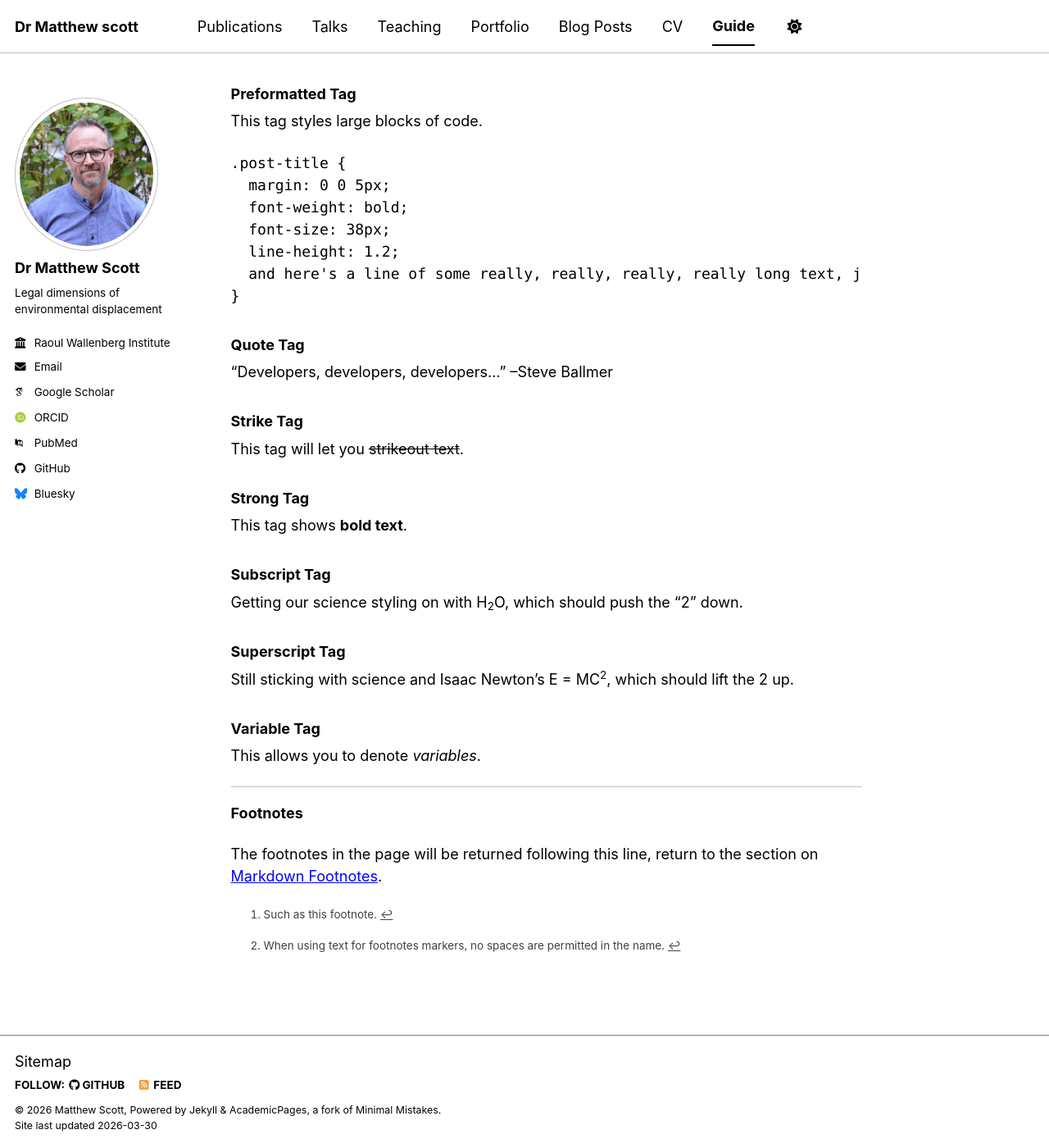
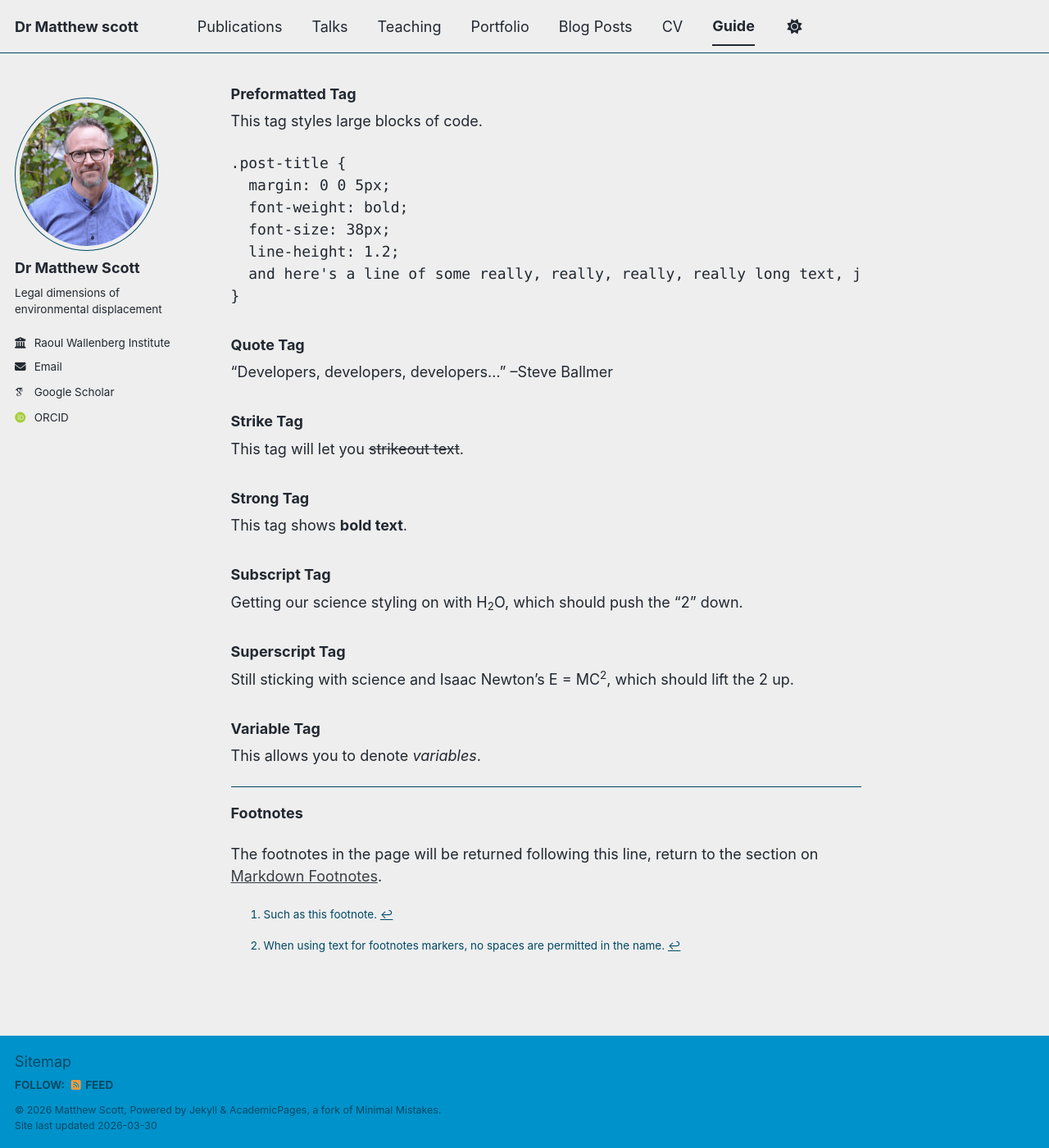
Before and after one commit to MatthewScott111/MatthewScott111.github.io, a Jekyll site: the page built from _pages/markdown.md, in a window 1280 px wide and 1400 px high, scrolled down 10924 px. Shown: the whole window at 82% size. Built offline with Jekyll 4.4.1, drawn with Linux system fonts in a browser that asks for light colours; emoji names are drawn with the system emoji font; some web fonts are replaced; a script bundle is joined from its source files by our own code; library files that are not in the unit come from our copies; some of the changed lines change nothing that is shown.

Commit message:
Update _config.yml

```diff
--- a/_config.yml
+++ b/_config.yml
@@ -8,7 +8,7 @@
 
 # Basic Site Settings
 locale                   : "en-US"
-site_theme               : "contrast" # The available themes options are "default", "air", "sunrise", "mint", "dirt" and "contrast"
+site_theme               : "air" # The available themes options are "default", "air", "sunrise", "mint", "dirt" and "contrast"
 title                    : "Dr Matthew scott"
 title_separator          : "-"
 name                     : &name "Matthew Scott"
@@ -33,53 +33,22 @@ author:
 
   # Academic websites
   academia         : # URL
-  arxiv            : # URL - Update with the correct link to your profile
-  googlescholar    : "https://scholar.google.com/citations?user=PS_CX0AAAAAJ"
+  googlescholar    : "https://scholar.google.com/citations?user=P9WVtL0AAAAJ&hl=en&oi=sra"
   inspire-hep      : # URL
   impactstory      : # URL
-  orcid            : "https://orcid.org/yourorcidurl"
+  orcid            : "https://orcid.org/0000-0001-5869-869X"
   semantic         : # URL
   ssrn             : # URL
-  pubmed           : "https://www.ncbi.nlm.nih.gov/pubmed/?term=john+snow"
   researchgate     : # URL
   scopus           : # URL
   zotero           : # URL
 
 
   # Repositories and software development
-  bitbucket        : # Username - Update with your username on the site
-  codepen          : # Username
-  dribbble         : # Username
-  github           : "academicpages"
-  kaggle           : # Username
-  stackoverflow    : # User number or user number and name (i.e., use "1" or "1/jeff-atwood")
 
   # Social media
-  artstation       : # Username
-  bluesky          : "bsky.app" # Replace this with you Bluesky username
-  facebook         : # Username
-  flickr           : # Username
-  foursquare       : # Username
-  goodreads        : # Username
-  google_plus      : # Username
-  keybase          : # Username
   instagram        : # Username
-  lastfm           : # Username
-  linkedin         : # Username
-  mastodon         : # URL
-  medium           : # URL
-  pinterest        : # Username
-  soundcloud       : # Username
-  steam            : # Username
-  telegram         : # URL
-  tumblr           : # Username
-  twitter          : # Username for X / Twitter
-  vine             : # Username
-  weibo            : # Username
-  wikipedia        : # Username
-  xing             : # Username
-  youtube          : # Username
-  zhihu            : # Username
+  linkedin         : # Matthewscott111
 
 # Publication Category - The following the list of publication categories and their headings
 publication_category:
```
